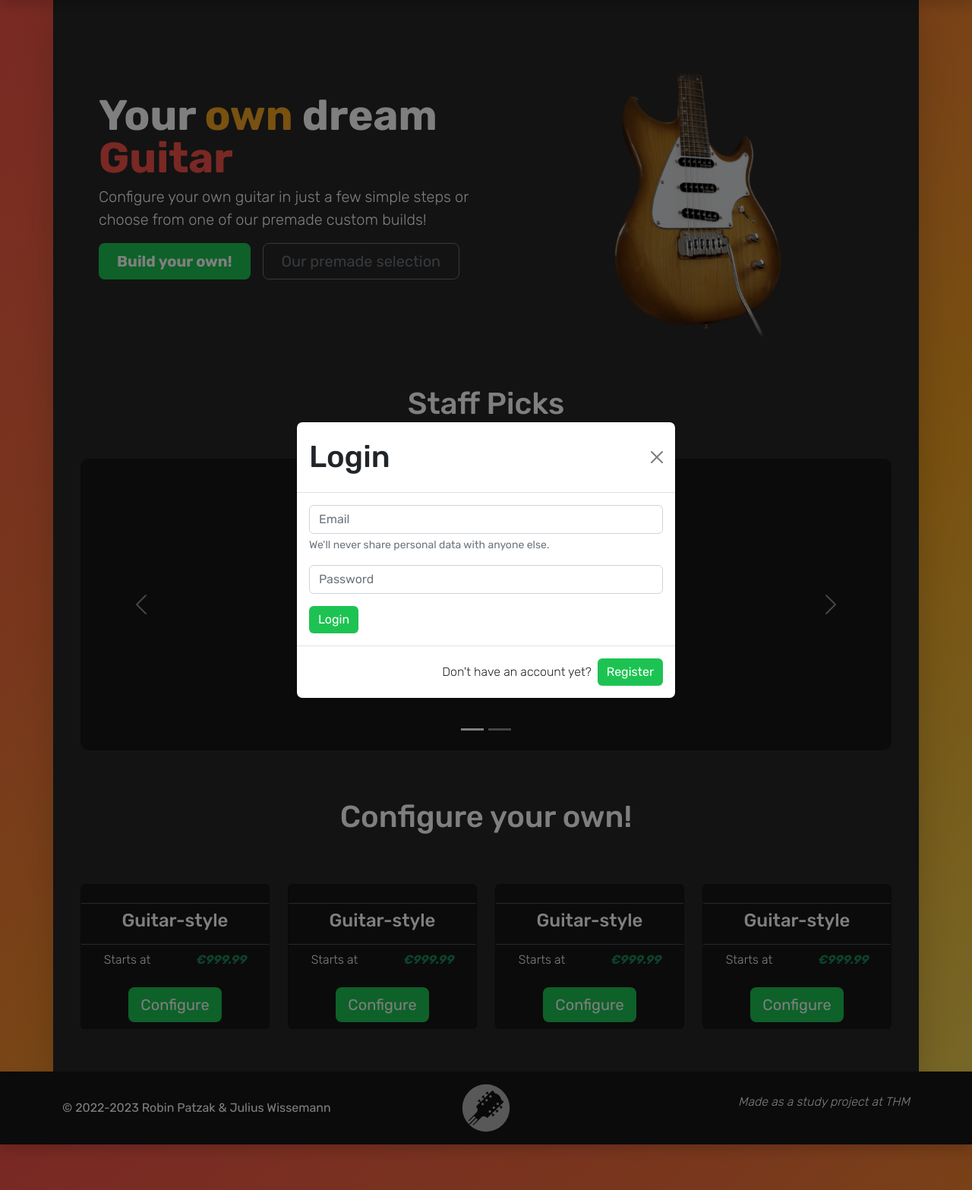
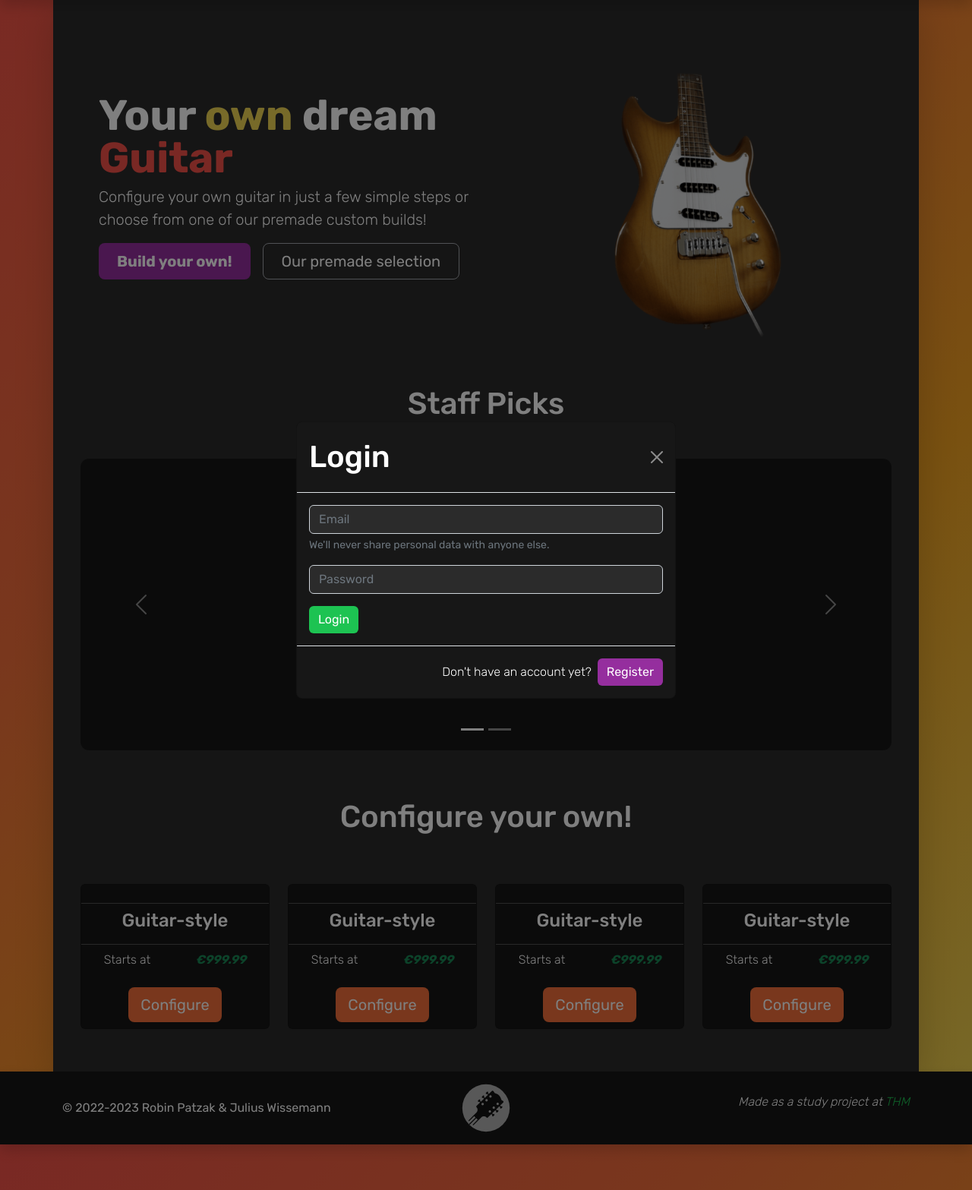
Before and after one commit to elegist/thm-guitar-configurator, a Django app: page / in a window 1280 px wide, after a click that opens the changed part. Shown: the part 92-1659 px from the top of the page at 76% size. Run offline with Django 4.2, Linux system fonts and the light colour scheme; some libraries are stand-ins or nearby versions.

Commit message:
added all color variables

```diff
--- a/base/templates/base/account/login.html
+++ b/base/templates/base/account/login.html
@@ -1,10 +1,10 @@
 <div class="modal fade" id="loginModal" tabindex="-1">
     <div class="modal-dialog modal-dialog-centered modal-fullscreen-md-down">
-        <div class="modal-content">
+        <div class="modal-content modal-dark">
             <div class="modal-header">
                 <h1 class="modal-title">Login</h1>
                 <button
-                    class="btn-close"
+                    class="btn-close btn-close-white"
                     type="button"
                     data-bs-dismiss="modal"
                     aria-label="Close"
@@ -20,7 +20,7 @@
                     <div class="mb-3">
                         <input class="form-control" type="password" name="password" id="inputPassword" placeholder="Password">
                     </div>
-                    <button type="submit" class="btn btn-primary">Login</button>
+                    <button type="submit" class="btn btn-success">Login</button>
                 </form>
             </div>
 
--- a/base/templates/base/account/register.html
+++ b/base/templates/base/account/register.html
@@ -1,10 +1,10 @@
 <div class="modal fade" id="registerModal" tabindex="-1">
     <div class="modal-dialog modal-dialog-centered modal-fullscreen-md-down">
-        <div class="modal-content">
+        <div class="modal-content modal-dark">
             <div class="modal-header">
                 <h1 class="modal-title">Register</h1>
                 <button
-                    class="btn-close"
+                    class="btn-close btn-close-white"
                     type="button"
                     data-bs-dismiss="modal"
                     aria-label="Close"
@@ -75,7 +75,7 @@
                     </div>
 
                     <div class="col-12">
-                        <button type="submit" class="btn btn-primary">
+                        <button type="submit" class="btn btn-success">
                             Sign in
                         </button>
                     </div>
--- a/base/templates/base/configurator/configurator-content.html
+++ b/base/templates/base/configurator/configurator-content.html
@@ -15,7 +15,7 @@
                         id="left-hand-radio"
                         autocomplete="off"
                     />
-                    <label class="btn btn-outline-danger" for="left-hand-radio"
+                    <label class="btn btn-outline-secondary" for="left-hand-radio"
                         >Left-handed</label
                     >
                     <input
@@ -26,7 +26,7 @@
                         autocomplete="off"
                         checked
                     />
-                    <label class="btn btn-outline-danger" for="right-hand-radio"
+                    <label class="btn btn-outline-secondary" for="right-hand-radio"
                         >Right-handed</label
                     >
                 </div>
@@ -39,32 +39,32 @@
             <div class="container-fluid text-center">
                 <div class="row g-4">
                     <div class="col-4">
-                        <button class="btn btn-primary configurator-option">
+                        <button class="btn btn-info configurator-option">
                             Pick
                         </button>
                     </div>
                     <div class="col-4">
-                        <button class="btn btn-primary configurator-option">
+                        <button class="btn btn-info configurator-option">
                             Pick
                         </button>
                     </div>
                     <div class="col-4">
-                        <button class="btn btn-primary configurator-option">
+                        <button class="btn btn-info configurator-option">
                             Pick
                         </button>
                     </div>
                     <div class="col-4">
-                        <button class="btn btn-primary configurator-option">
+                        <button class="btn btn-info configurator-option">
                             Pick
                         </button>
                     </div>
                     <div class="col-4">
-                        <button class="btn btn-primary configurator-option">
+                        <button class="btn btn-info configurator-option">
                             Pick
                         </button>
                     </div>
                     <div class="col-4">
-                        <button class="btn btn-primary configurator-option">
+                        <button class="btn btn-info configurator-option">
                             Pick
                         </button>
                     </div>
--- a/base/templates/base/configurator/configurator-modal.html
+++ b/base/templates/base/configurator/configurator-modal.html
@@ -10,13 +10,13 @@
     <div
         class="modal-dialog modal-xl modal-dialog-centered modal-fullscreen-lg-down"
     >
-        <div class="modal-content">
+        <div class="modal-content modal-dark">
             <div class="modal-header">
                 <h1 class="modal-title fs-5" id="configuratorModalLabel">
                     Configure your own {guitar-type}
                 </h1>
                 <button
-                    class="btn-close"
+                    class="btn-close btn-close-white"
                     type="button"
                     data-bs-dismiss="modal"
                     aria-label="Close"
@@ -30,11 +30,11 @@
             <!--TODO: replace aria-valuemax with a dynamic value from the database-->
             <div class="modal-footer d-flex justify-content-center">
                 {% if step == 1 %}
-                <button type="button" class="btn btn-outline-primary" disabled>
+                <button type="button" class="btn btn-outline-info" disabled>
                     <i class="bi bi-caret-left-fill"></i>
                 </button>
                 {% else %}
-                <button type="button" class="btn btn-outline-primary" data-bs-target="#configuratorModalStep{{ step|add:-1 }}" data-bs-toggle="modal">
+                <button type="button" class="btn btn-outline-info" data-bs-target="#configuratorModalStep{{ step|add:-1 }}" data-bs-toggle="modal">
                     <i class="bi bi-caret-left-fill"></i>
                 </button>
                 {% endif %}
@@ -52,11 +52,11 @@
                     </div>
                 </div>
                 {% if step == maxSteps %}
-                <button type="button" class="btn btn-outline-primary" disabled>
+                <button type="button" class="btn btn-outline-info" disabled>
                     <i class="bi bi-caret-right-fill"></i>
                 </button>
                 {% else %}
-                <button type="button" class="btn btn-outline-primary" data-bs-target="#configuratorModalStep{{ step|add:1 }}" data-bs-toggle="modal">
+                <button type="button" class="btn btn-outline-info" data-bs-target="#configuratorModalStep{{ step|add:1 }}" data-bs-toggle="modal">
                     <i class="bi bi-caret-right-fill"></i>
                 </button>
                 {% endif %}
--- a/base/templates/base/guitar-card.html
+++ b/base/templates/base/guitar-card.html
@@ -13,6 +13,6 @@
         <p class="fw-bold fst-italic text-success">€999.99</p>
     </div>
     <div class="d-grid gap-2 col-6 mx-auto my-2">
-        <button class="btn btn-primary btn-lg" type="button" data-bs-toggle="modal" data-bs-target="#configuratorModalStep1">Configure</button>
+        <button class="btn btn-info btn-lg" type="button" data-bs-toggle="modal" data-bs-target="#configuratorModalStep1">Configure</button>
     </div>
 </div>
--- a/base/templates/base/home.html
+++ b/base/templates/base/home.html
@@ -15,7 +15,7 @@
     <div class="container py-5">
         <div class="row pb-0 pe-lg-0 pt-lg-5 align-items-center rounded-3">
             <div class="col-lg-7 p-3 p-lg-5 pt-lg-3">
-                <h1 class="display-4 fw-bold lh-1">Your <span class="text-color-secondary">own</span> dream <span class="text-color-primary">Guitar</span></h1>
+                <h1 class="display-4 fw-bold lh-1">Your <span class="text-color-warning">own</span> dream <span class="text-color-danger">Guitar</span></h1>
                 <p class="lead">
                     Configure your own guitar in just a few simple steps or
                     choose from one of our premade custom builds!
--- a/base/templates/base/staff-picks-carousel/staff-picks-carousel-item.html
+++ b/base/templates/base/staff-picks-carousel/staff-picks-carousel-item.html
@@ -2,6 +2,6 @@
     <h3>{{ guitarName }}</h3>
     <img class="img-fluid" src="https://via.placeholder.com/274x145" alt="" srcset="">
     <div class="d-grid gap-2 col-sm-3 mx-auto">
-        <button class="btn btn-primary shadow-sm mt-5 mt-md-3">Add to cart</button>
+        <button class="btn btn-success shadow-sm mt-5 mt-md-3">Add to cart</button>
     </div>
 </div>
--- a/static/styles/main.css
+++ b/static/styles/main.css
@@ -4,26 +4,27 @@
 }
 
 :root {
-    --color-neutral-400: hsl(0, 0%, 9%);
-    --color-neutral-200: hsl(0, 0%, 15%);
-    --color-primary-400: hsl(3, 88%, 62%);
-    --color-primary-300: hsl(17, 88%, 59%);
-    --color-secondary-400: hsl(37, 89%, 54%);
-    --color-secondary-300: hsl(50, 82%, 63%);
-    --color-accent-400: hsl(139, 74%, 44%);
-    --color-accent-300: hsl(139, 87%, 61%);
+    --color-dark-400: hsl(0, 0%, 9%);
+    --color-dark-200: hsl(0, 0%, 17%);
+    --color-primary-400: hsl(295, 55%, 40%);
+    --color-primary-200: hsl(295, 55%, 60%);
+    --color-secondary-400: hsl(220, 5%, 65%);
+    --color-secondary-200: hsl(220, 5%, 85%);
+    --color-success-400: hsl(139, 74%, 44%);
+    --color-success-200: hsl(139, 87%, 61%);
+    --color-danger-400: hsl(3, 88%, 62%);
+    --color-danger-200: hsl(3, 88%, 72%);
+    --color-warning-400: hsl(50, 82%, 63%);
+    --color-warning-200: hsl(50, 82%, 73%);
+    --color-info-400: hsl(17, 88%, 59%);
+    --color-info-200: hsl(17, 88%, 79%);
 
-    --navbar-gradient: linear-gradient(
-        -90deg,
-        var(--color-primary-400),
-        var(--color-secondary-300)
-    );
     --background-gradient: linear-gradient(
         -45deg,
-        var(--color-secondary-300),
-        var(--color-secondary-400),
-        var(--color-primary-300),
-        var(--color-primary-400)
+        hsl(50, 82%, 63%),
+        hsl(37, 89%, 54%),
+        hsl(17, 88%, 59%),
+        hsl(3, 88%, 62%)
     );
 
     --font-family-primary: PlayfairDisplay;
@@ -50,35 +51,184 @@ body {
     font-family: var(--font-family-primary) !important;
 }
 
+/* Text */
+.text-color-black {
+    color: black;
+}
 .text-color-primary {
     color: var(--color-primary-400);
 }
-
 .text-color-secondary {
     color: var(--color-secondary-400);
 }
-
-.text-color-accent {
-    color: var(--color-accent-400);
+.text-color-success {
+    color: var(--color-success-400);
+}
+.text-color-danger {
+    color: var(--color-danger-400);
+}
+.text-color-warning {
+    color: var(--color-warning-400);
+}
+.text-color-info {
+    color: var(--color-info-400);
 }
 
+/* Button */
+
 .btn-primary {
-    background-color: var(--color-accent-400);
+    background-color: var(--color-primary-400);
+    color: white;
     border: none;
 }
-
 .btn-primary:is(:hover, :active) {
-    background-color: var(--color-accent-300);
+    background-color: var(--color-primary-200);
     color: black;
 }
+.btn-outline-primary {
+    border-color: var(--color-primary-400);
+    color: white;
+}
+.btn-outline-primary:is(:hover, :active) {
+    background-color: var(--color-primary-200);
+    border-color: var(--color-primary-200);
+    color: black;
+}
+.btn-outline-primary:is(:disabled) {
+    border-color: var(--color-primary-400);
+    color: white;
+    cursor: not-allowed;
+}
+
+.btn-secondary {
+    background-color: var(--color-secondary-400);
+    color: white;
+    border: none;
+}
+.btn-secondary:is(:hover, :active) {
+    background-color: var(--color-secondary-200);
+    color: black;
+}
+.btn-outline-secondary {
+    border-color: var(--color-secondary-400);
+    color: white;
+}
+.btn-outline-secondary:is(:hover, :active) {
+    background-color: var(--color-secondary-200);
+    border-color: var(--color-secondary-200);
+    color: black;
+}
+.btn-outline-secondary:is(:disabled) {
+    border-color: var(--color-secondary-400);
+    color: white;
+    cursor: not-allowed;
+}
+
+.btn-success {
+    background-color: var(--color-success-400);
+    color: white;
+    border: none;
+}
+.btn-success:is(:hover, :active) {
+    background-color: var(--color-success-200);
+    color: black;
+}
+.btn-outline-success {
+    border-color: var(--color-success-400);
+    color: white;
+}
+.btn-outline-success:is(:hover, :active) {
+    background-color: var(--color-success-200);
+    border-color: var(--color-success-200);
+    color: black;
+}
+.btn-outline-success:is(:disabled) {
+    border-color: var(--color-success-400);
+    color: white;
+    cursor: not-allowed;
+}
+
+.btn-danger {
+    background-color: var(--color-danger-400);
+    color: white;
+    border: none;
+}
+.btn-danger:is(:hover, :active) {
+    background-color: var(--color-danger-200);
+    color: black;
+}
+.btn-outline-danger {
+    border-color: var(--color-danger-400);
+    color: white;
+}
+.btn-outline-danger:is(:hover, :active) {
+    background-color: var(--color-danger-200);
+    border-color: var(--color-danger-200);
+    color: black;
+}
+.btn-outline-danger:is(:disabled) {
+    border-color: var(--color-danger-400);
+    color: white;
+    cursor: not-allowed;
+}
+
+.btn-warning {
+    background-color: var(--color-warning-400);
+    color: white;
+    border: none;
+}
+.btn-warning:is(:hover, :active) {
+    background-color: var(--color-warning-200);
+    color: black;
+}
+.btn-outline-warning {
+    border-color: var(--color-warning-400);
+    color: white;
+}
+.btn-outline-warning:is(:hover, :active) {
+    background-color: var(--color-warning-200);
+    border-color: var(--color-warning-200);
+    color: black;
+}
+.btn-outline-warning:is(:disabled) {
+    border-color: var(--color-warning-400);
+    color: white;
+    cursor: not-allowed;
+}
+
+.btn-info {
+    background-color: var(--color-info-400);
+    color: white;
+    border: none;
+}
+.btn-info:is(:hover, :active) {
+    background-color: var(--color-info-200);
+    color: black;
+}
+.btn-outline-info {
+    border-color: var(--color-info-400);
+    color: white;
+}
+.btn-outline-info:is(:hover, :active) {
+    background-color: var(--color-info-200);
+    border-color: var(--color-info-200);
+    color: black;
+}
+.btn-outline-info:is(:disabled) {
+    border-color: var(--color-info-400);
+    color: white;
+    cursor: not-allowed;
+}
+
+/* Navigation */
 
 .bg-custom-dark {
-    background: var(--color-neutral-400);
+    background: var(--color-dark-400);
     color: white;
 }
 
 .bg-custom-light {
-    background: var(--color-neutral-200);
+    background: var(--color-dark-200);
     color: white;
 }
 
@@ -88,24 +238,43 @@ body {
 }
 
 .nav-link:is(:hover) {
-    color: var(--color-accent-400) !important;
+    color: var(--color-primary-400) !important;
 }
 
 .navbar-nav {
     text-align: right;
 }
 
-.text-color-black {
-    color: black;
-}
+/* Carousel */
 
 .carousel-item {
     height: 24rem;
-    background: var(--color-neutral-400);
+    background: var(--color-dark-400);
     border-radius: 0.7rem;
 }
 
+/* Card */
+
 .guitar-card {
-    background-color: var(--color-neutral-400) !important;
+    background-color: var(--color-dark-400) !important;
     color: white;
 }
+
+/* Modal */
+
+.modal-dark {
+    background: var(--color-dark-400);
+    color: white;
+}
+
+.modal-body > form input {
+    background-color: var(--color-dark-200);
+}
+
+.progress {
+    background: var(--color-dark-200);
+}
+
+.progress-bar {
+    background: var(--color-info-400);
+}
--- a/templates/footer.html
+++ b/templates/footer.html
@@ -21,6 +21,6 @@
             />
         </a>
 
-        <p class="fw-lighter fst-italic">Made as a study project at THM</p>
+        <p class="fw-lighter fst-italic">Made as a study project at <span class="text-color-success">THM</span></p>
     </footer>
 </div>
```
